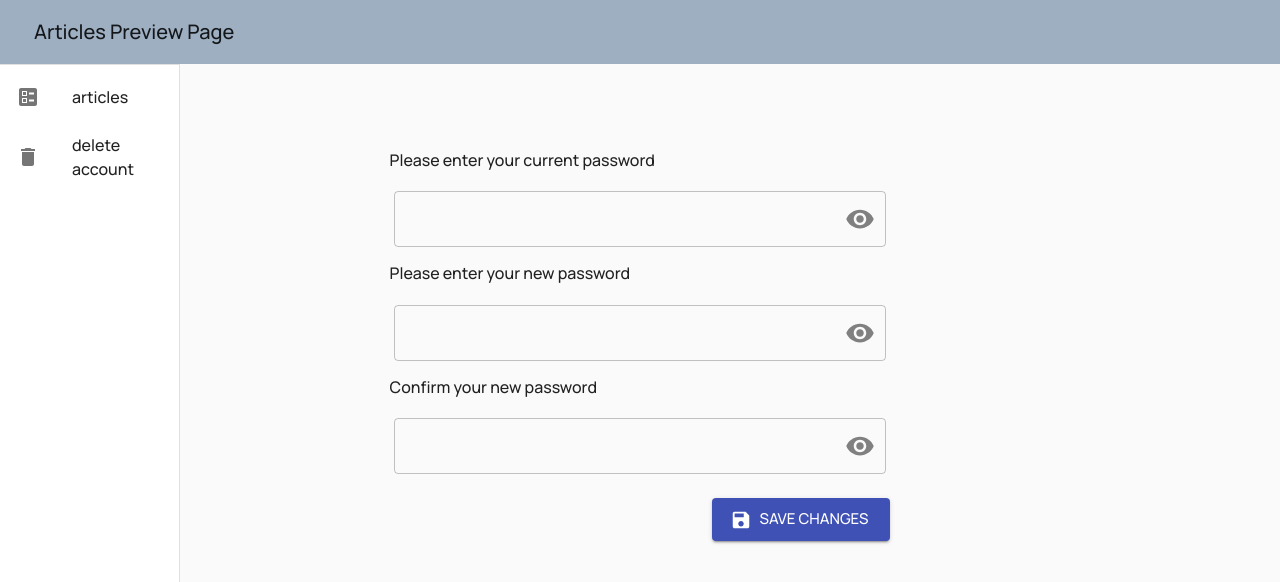
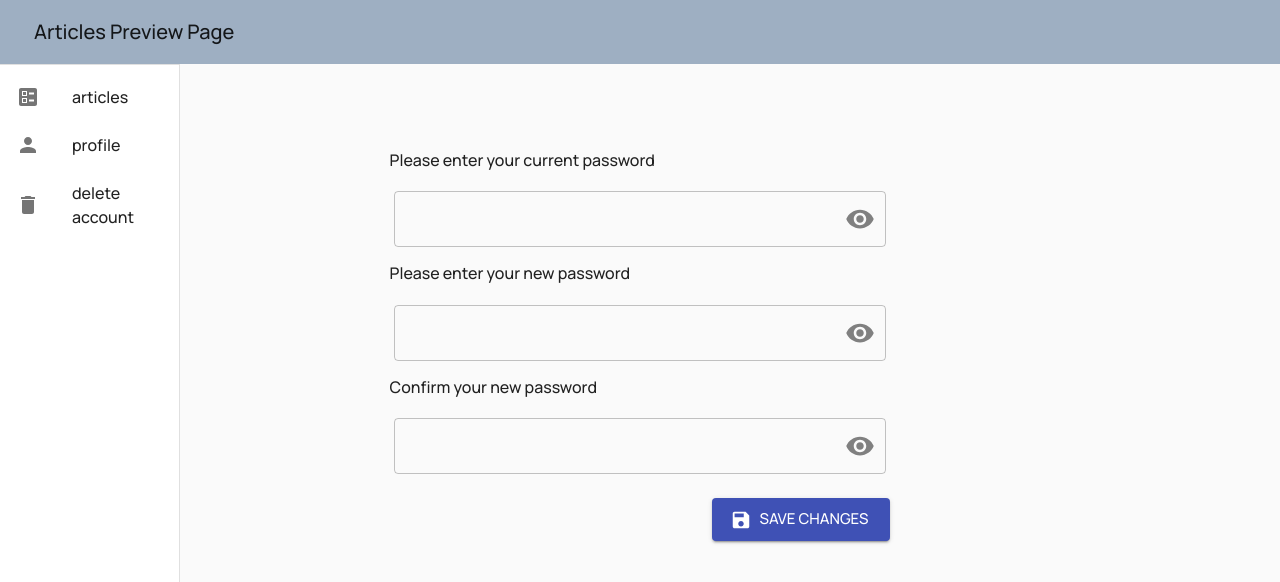
Before and after one commit to sbAsma/article-preview-drf-react, a React (Create React App) app: page /admin/change_password in a window 1280 px wide. Shown: the top 582 px of the page. Built offline with nearby package versions, Linux system fonts and the light colour scheme.

Commit message:
link to profile

```diff
--- a/src/components/auth/changePassword.js
+++ b/src/components/auth/changePassword.js
@@ -8,6 +8,7 @@ import {
     makeStyles,
 } from '@material-ui/core';
 import BallotIcon from '@material-ui/icons/Ballot';
+import PersonIcon from '@material-ui/icons/Person';
 import DeleteIcon from '@material-ui/icons/Delete';
 import SaveIcon from '@material-ui/icons/Save';
 import VisibilityIcon from '@material-ui/icons/Visibility';
@@ -64,6 +65,12 @@ const drawerItems = [
         href: "articles",
         icon: <BallotIcon/>,
         text: "articles",
+    },
+    {
+        id: 2,
+        href: "profile",
+        icon: <PersonIcon/>,
+        text: "profile",
     },
     {
         id: 2,
--- a/src/components/auth/deleteProfile.js
+++ b/src/components/auth/deleteProfile.js
@@ -4,6 +4,7 @@ import {
     makeStyles,
 } from '@material-ui/core';
 import BallotIcon from '@material-ui/icons/Ballot';
+import PersonIcon from '@material-ui/icons/Person';
 import LockIcon from '@material-ui/icons/Lock';
 import DeleteIcon from '@material-ui/icons/Delete';
 
@@ -41,6 +42,12 @@ const drawerItems = [
     },
     {
         id: 2,
+        href: "profile",
+        icon: <PersonIcon/>,
+        text: "profile",
+    },
+    {
+        id: 3,
         href: "change_password",
         icon: <LockIcon/>,
         text: "change password",
```
